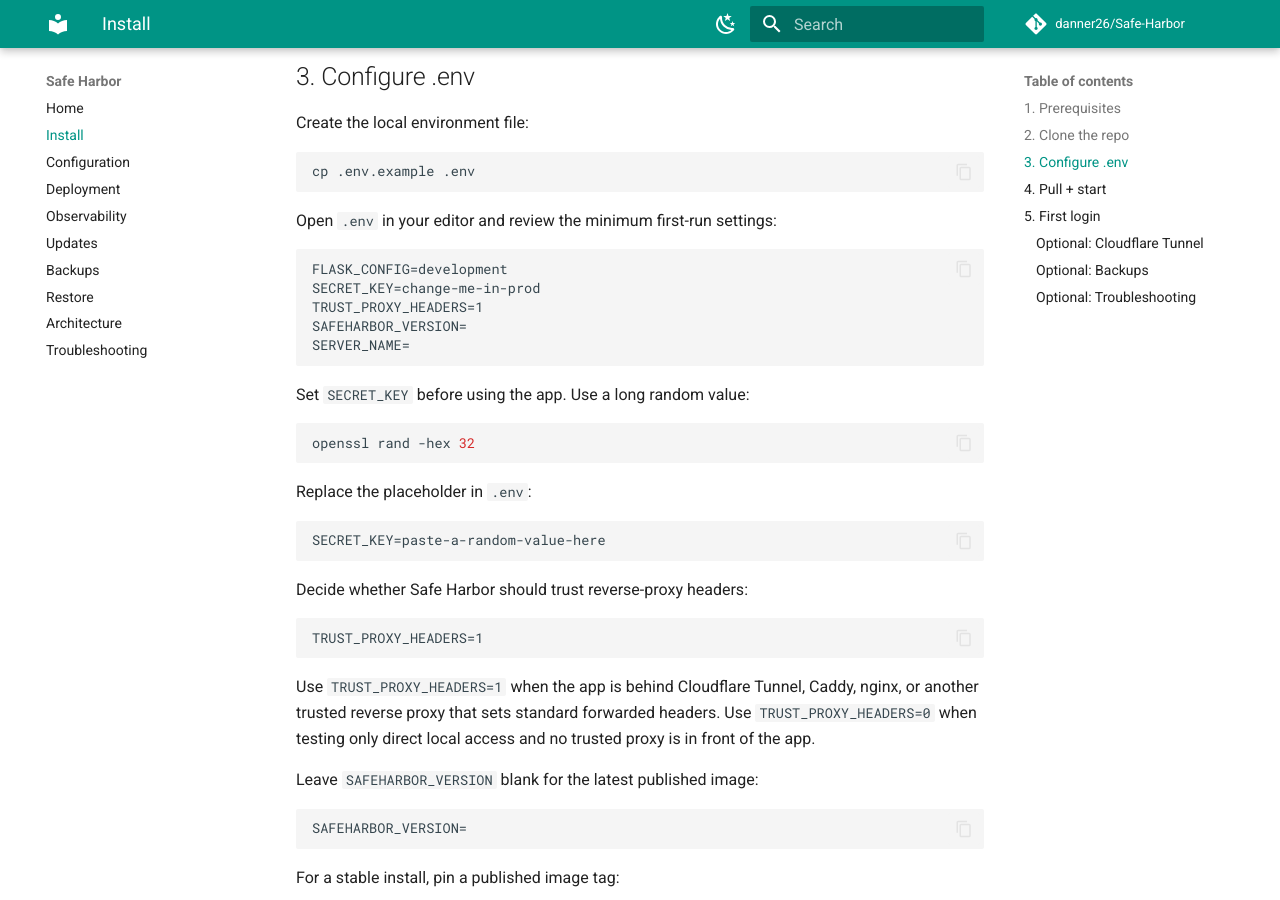
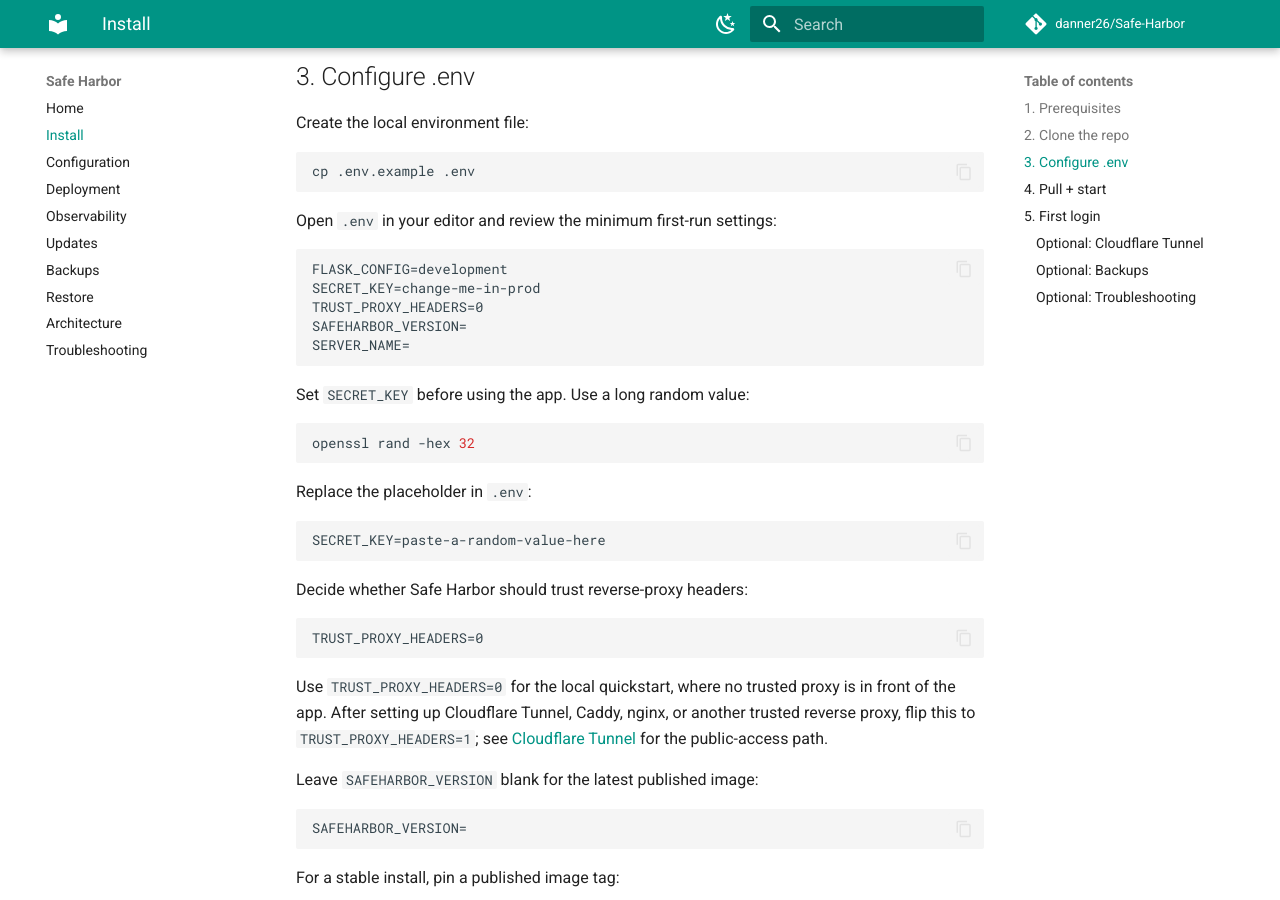
Before and after one commit to danner26/Safe-Harbor, an MkDocs documentation site: the page built from docs/install.md, in a window 1280 px wide and 900 px high, scrolled down 1430 px. Built offline with MkDocs 1.6.1 and Material for MkDocs 9.7.7, drawn with Linux system fonts in a browser that asks for light colours; comment, search, counter and statistics services are not loaded.

Commit message:
docs(install): align TRUST_PROXY_HEADERS snippet with local quickstart
The minimum first-run settings snippet contradicted the prose below
it: snippet set 1, prose said 0. Default the snippet to 0 (matches
the local-first quickstart) and reframe the post-tunnel guidance to
flip to 1 once a trusted proxy is in front of the app.

````diff
--- a/docs/install.md
+++ b/docs/install.md
@@ -75,7 +75,7 @@
 ```dotenv
 FLASK_CONFIG=development
 SECRET_KEY=change-me-in-prod
-TRUST_PROXY_HEADERS=1
+TRUST_PROXY_HEADERS=0
 SAFEHARBOR_VERSION=
 SERVER_NAME=
 ```
@@ -95,13 +95,13 @@
 Decide whether Safe Harbor should trust reverse-proxy headers:
 
 ```dotenv
-TRUST_PROXY_HEADERS=1
+TRUST_PROXY_HEADERS=0
 ```
 
-Use `TRUST_PROXY_HEADERS=1` when the app is behind Cloudflare Tunnel, Caddy,
-nginx, or another trusted reverse proxy that sets standard forwarded headers.
-Use `TRUST_PROXY_HEADERS=0` when testing only direct local access and no trusted
-proxy is in front of the app.
+Use `TRUST_PROXY_HEADERS=0` for the local quickstart, where no trusted proxy is
+in front of the app. After setting up Cloudflare Tunnel, Caddy, nginx, or
+another trusted reverse proxy, flip this to `TRUST_PROXY_HEADERS=1`; see
+[Cloudflare Tunnel](deploy.md#cloudflare-tunnel) for the public-access path.
 
 Leave `SAFEHARBOR_VERSION` blank for the latest published image:
 
````
Also changed, not shown: docs/deploy.md (+2 -1 lines).
